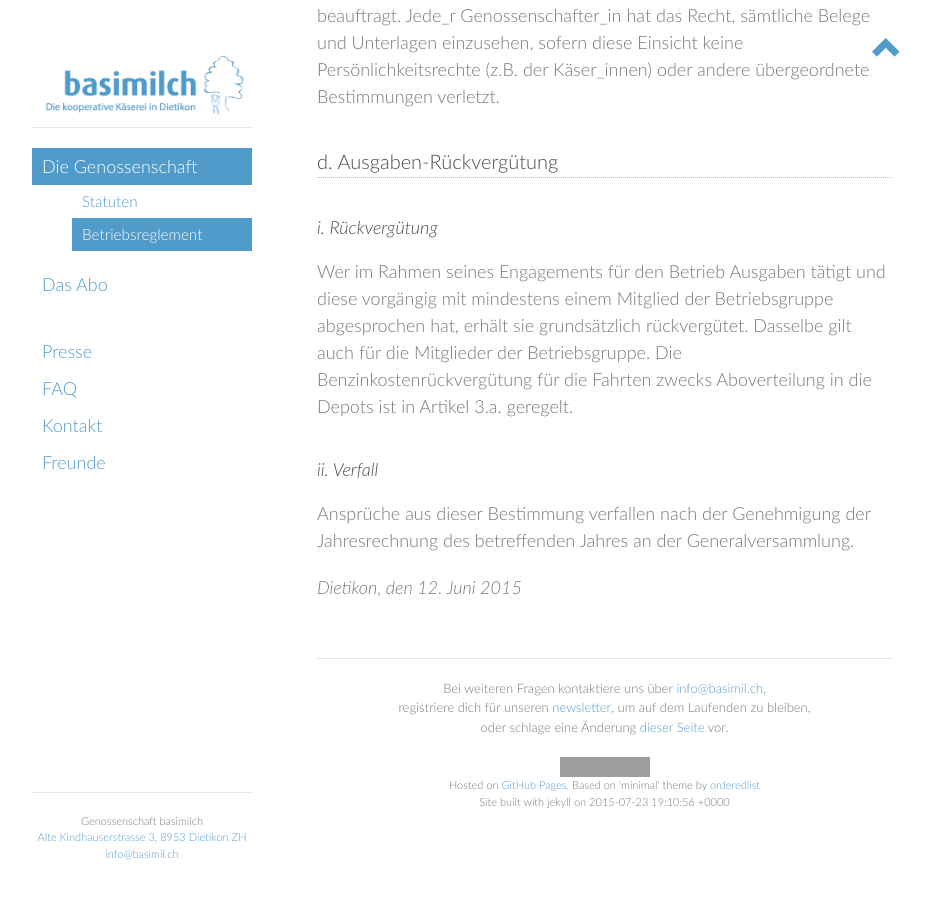
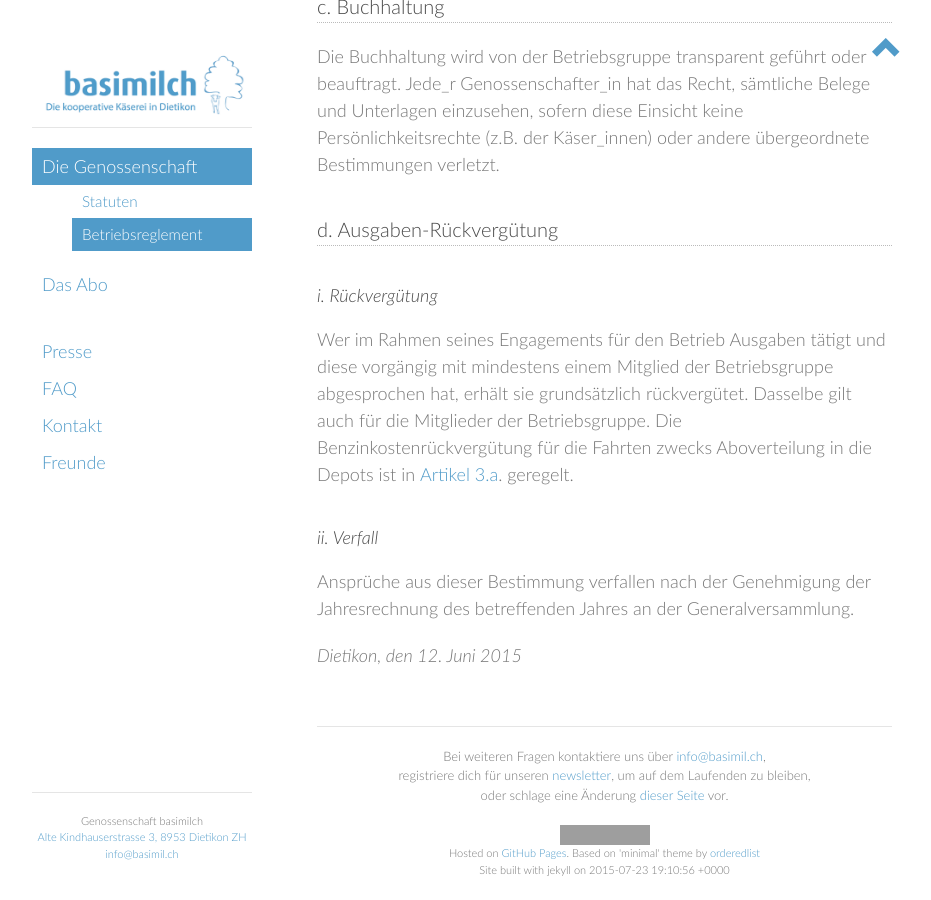
Before and after one commit to vryser/basimilch.github.io, a Jekyll site: the page built from pages/01-die-genossenschaft-02-betriebsreglement.md, in a window 1280 px wide and 900 px high, scrolled down 6919 px. Shown: the whole window, without its empty margins (178-1109 px from the left). Built offline with Jekyll 4.4.1, drawn with Linux system fonts in a browser that asks for light colours; part of the change alters nothing that is shown; some of the changed text lies outside the part shown; grey boxes are pictures that could not be loaded.

```diff
--- a/pages/01-die-genossenschaft-02-betriebsreglement.md
+++ b/pages/01-die-genossenschaft-02-betriebsreglement.md
@@ -20,14 +20,18 @@ Inhalt
 1. [Finanzen](#finanzen)
 
 
+
 1\. Standort
 ------------
+
+### a. Standort
 
 Der Betrieb der Genossenschaft basimilch findet auf dem Hof Im Basi in
 Dietikon statt. Die Hofeigentümer_innen und -bewirtschafter_innen
 Anita Triaca und Fabian Brandenberger und die Genossenschaft basimilch
 legen ihre betriebsbezogene Zusammenarbeit in einem separaten Vertrag
 fest.
+
 
 
 2\. Milchprodukteabo
@@ -58,6 +62,7 @@ Winter, Bärlauch-Frischkäse im Frühling, Beerijoghurt im Sommer, etc.)
 und bietet dem/der Käser_in die Möglichkeit zu Innovation und
 Eigenkreationen.
 
+
 ### b. Zusatzabo
 
 Wem das generelle Abo zu klein ist, aber ein zweites Abo zuviel wäre,
@@ -67,10 +72,12 @@ Zusatzabos sind frei wählbar. Es gelten die selbe terminliche Regelung
 wie für den individuellen Anteil im Punkt 2.a. und 2.f.: halbjährliche
 Änderungen der Zusammensetzung und Kündigung auf Ende Jahr.
 
+
 ### c. Abonnent_in
 
 Als Mitglied der Genossenschaft ist man nicht automatisch Abonnent_in.
 Das Milchprodukte-Abo muss zusätzlich bestellt werden.
+
 
 ### d. Ferien und Feiertagsregelungen
 
@@ -80,9 +87,11 @@ Verfügung stellen. Kühe kennen keine Feiertage. Die Milchprodukte
 werden auch dann verteilt, wenn der Liefertag auf einen Feiertag
 fällt.
 
+
 ### e. Aboverlängerung
 
 Das Abo verlängert sich bis auf Wiederruf automatisch um ein Jahr.
+
 
 ### f. Abokündigung
 
@@ -90,6 +99,7 @@ Das Milchprodukteabo kann unter Einhaltung einer viermonatigen
 Kündigungsfrist auf Ende eines Geschäftsjahres gekündigt werden.
 Spätester Kündigungstermin für das Folgejahr ist der 30. August des
 jeweils laufenden Jahres.
+
 
 
 3\. Verteilung
@@ -117,6 +127,7 @@ Genossenschafter_innen betreut und sollten leicht zugänglich, aber
 trotzdem nicht öffentlich ausgestellt sein.
 
 
+
 4\. Rechte und Pflichten
 ------------------------
 
@@ -141,6 +152,7 @@ Milchprodukte zu beziehen. Als Abonnent_in verpflichtet man sich zur
 Mitarbeit (vgl. Abschnitt Mitarbeit) und bezahlt den jährlichen
 Betriebsbeitrag pro Abo im Voraus.
 
+
 ### b. Rechte und Pflichten der Betriebsgruppe
 
 Die Rechte und Pflichten der Betriebsgruppe sind in den Statuten klar
@@ -152,6 +164,7 @@ einem Milchprodukteabo honoriert.
 Die Käser_innen sind Teil der Betriebsgruppe. So kann der notwendige
 Informationsfluss zwischen den Produktions- und
 Administrationsbereichen regelmässig und unkompliziert stattfinden.
+
 
 ### c. Rechte und Pflichten der Käser_innen (und Praktikant_innen)
 
@@ -167,6 +180,7 @@ Zudem ist die Mitarbeit in der Betriebsgruppe Teil ihrer Anstellung
 als Käser_in. Diese wird monetär über ihren Lohn entschädigt.
 
 
+
 5\. Mitarbeit
 -------------
 
@@ -174,6 +188,7 @@ als Käser_in. Diese wird monetär über ihren Lohn entschädigt.
 
 Für die anfallende Mitarbeit stellen sich Abonnent_innen im Rahmen
 ihrer Mitarbeitspflicht zur Verfügung.
+
 
 ### b. Was
 
@@ -186,6 +201,7 @@ Verpacken, Abfüllen und Käse-Schneiden, Ausliefern der Milchprodukte
 in die Depots, Depot-Betreuung, Wartung der Infrastruktur sowie
 Administration oder Gestaltung resp. Mitarbeit in einer Projektgruppe.
 
+
 ### c. Wie oft
 
 Die jährliche Mindestleistung besteht aus vier Einsätzen im Betrieb
@@ -193,12 +209,14 @@ pro Abo, resp. ein Einsatz mehr pro Zusatzabo. Ein Einsatz dauert
 circa einen halben Tag. Zusätzliches Engagement ist herzlich
 willkommen.
 
+
 ### d. Wann
 
 Der Zeitpunkt der Mitarbeit wird je nach Art der anfallenden
 Tätigkeiten  von den Käser_innen und/oder von der Betriebsgruppe
 koordiniert. Die Einsatzplanung erfolgt über den Mitgliederbereich der
 basimilch-Website.
+
 
 ### e. Konditionen
 
@@ -223,11 +241,12 @@ Genossenschafter_innen und möglichen weiteren Beteiligten eingehalten
 werden müssen, solange sie sich auf dem Hof aufhalten. Für das
 Vorgehen bei Regelverstössen ist die Betriebsgruppe zuständig.
 
-#### vi. Hygiene
+#### iv. Hygiene
 
 Für die Käserei, den Käsekeller und den Abpackraum wird von den
 Käser_innen ein Hygienekonzept erstellt. Dieses muss von allen
 Beteiligten eingehalten werden.
+
 
 
 6\. Finanzen
@@ -250,10 +269,12 @@ auf die einzelnen Personen im Haushalt zu verteilen.
 Der Austritt oder Ausschluss aus der Genossenschaft richtet sich nach
 Gesetz und Statuten und muss schriftlich erfolgen.
 
+
 ### b. Betriebsbeiträge
 
 Die Höhe der Betriebsbeiträge wird von der Generalversammlung der
 Genossenschaft festgelegt.
+
 
 ### c. Buchhaltung
 
@@ -262,6 +283,7 @@ beauftragt. Jede_r Genossenschafter_in hat das Recht, sämtliche Belege
 und Unterlagen einzusehen, sofern diese Einsicht keine
 Persönlichkeitsrechte (z.B. der Käser_innen) oder andere übergeordnete
 Bestimmungen verletzt.
+
 
 ### d. Ausgaben-Rückvergütung
 
@@ -272,7 +294,7 @@ diese vorgängig mit mindestens einem Mitglied der Betriebsgruppe
 abgesprochen hat, erhält sie grundsätzlich rückvergütet. Dasselbe gilt
 auch für die Mitglieder der Betriebsgruppe. Die
 Benzinkostenrückvergütung für die Fahrten zwecks Aboverteilung in die
-Depots ist in Artikel 3.a. geregelt.
+Depots ist in [Artikel 3.a](#a-fahrerinnen). geregelt.
 
 #### ii. Verfall
 
```
